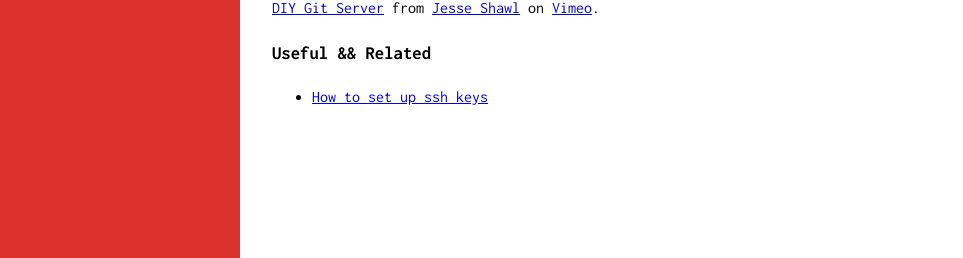
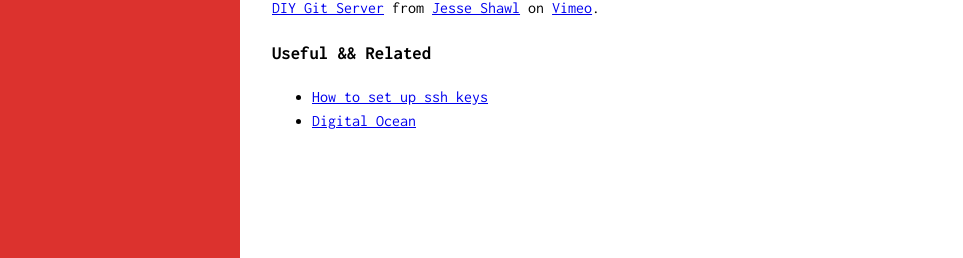
Before and after one commit to gitcamp/git.camp, a Jekyll site: the page built from _posts/2014-12-07-diy-git-server.md, in a window 1280 px wide. Shown: the part 639-897 px from the top of the page, without its empty margins (0-963 px from the left). Built offline with Jekyll 4.4.1, drawn with Linux system fonts in a browser that asks for light colours; comment, search, counter and statistics services are not loaded.

Commit message:
add digital ocean link

```diff
--- a/_posts/2014-12-07-diy-git-server.md
+++ b/_posts/2014-12-07-diy-git-server.md
@@ -12,3 +12,4 @@ self-hosted git server.
 ### Useful && Related
 
 - [How to set up ssh keys](https://www.digitalocean.com/community/tutorials/how-to-set-up-ssh-keys--2)
+- [Digital Ocean](http://jshawl.com/do)
```
